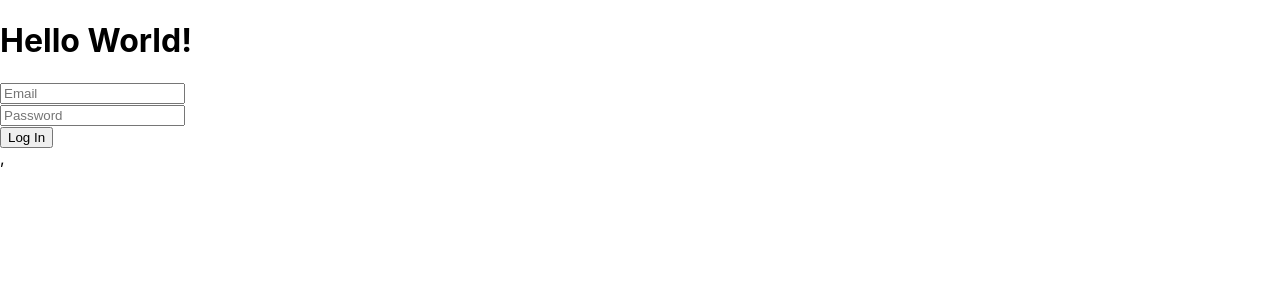
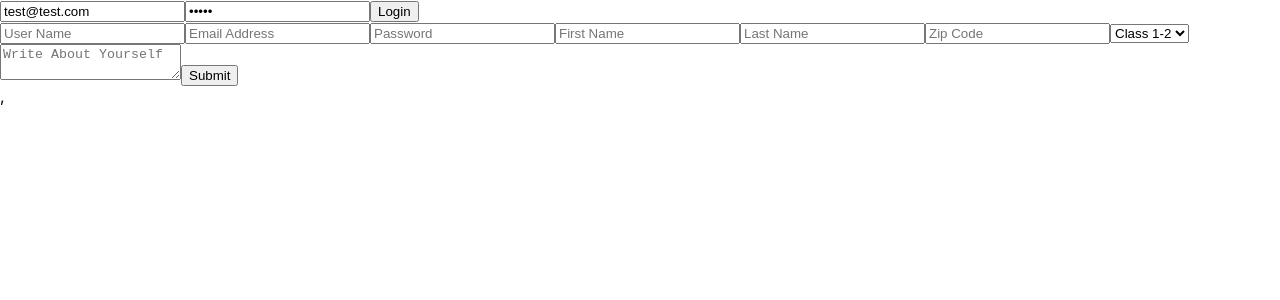
Before and after one commit to NolanCrenshaw/River-Runners, a React (Create React App) app in the folder client/: page /login in a window 1280 px wide. Shown: the top 300 px of the page. Built offline with nearby package versions, Linux system fonts and the light colour scheme; no server answers.

Commit message:
front end work end of day 8.5.20

```diff
--- a/client/src/App.js
+++ b/client/src/App.js
@@ -1,34 +1,62 @@
-import React, { Component } from 'react';
+import React from 'react';
 import { connect } from 'react-redux';
 import { BrowserRouter, Redirect, Route, Switch } from 'react-router-dom';
 
 import Login from './Login';
+import { actions, thunks } from './store/authentication';
 
 const PrivateRoute = ({ component: Component, ...rest }) => (
   <Route
     {...rest}
     render={(props) => (
-      rest.needLongin === true ? <Redirect to='/login' /> : <Component {...props} />)}
+      rest.needLogin === true ? <Redirect to='/login' /> : <Component {...props} />)}
   />
 );
 
-// class App extends React.Component {
-//   constructor(props) {
-//     super(props);
-//     this.state =
-//   }
-// }
+class App extends React.Component {
+    constructor(props) {
+        super(props);
+        this.state = {
+            loaded: false
+        };
+    }
 
+    async componentDidMount() {
+        this.setState({ loaded: true });
+        this.props.loadToken();
+    }
 
-function App() {
-  return (
-    <div>
-      <h1>Hello World!</h1>
-      <div>
-        <Login />
-      </div>
-    </div>
-  );
+    render() {
+        if (!this.state.loaded) {
+            return null;
+        }
+
+        return (
+            <BrowserRouter>
+                <Switch>
+                    <Route path='/login' component={Login} />
+                    <PrivateRoute
+                        path='/'
+                        exact={true}
+                        needLogin={this.props.needLogin}
+                        // component={UserHome}
+                    />
+                </Switch>
+            </BrowserRouter>
+        )
+    }
+};
+
+const mapStateToProps = state => {
+    return {
+        needLogin: !state.authentication.token
+    };
 }
 
-export default App;
+const mapDispatchToProps = dispatch => {
+    return {
+        loadToken: () => dispatch(thunks.loadToken())
+    };
+}
+
+export default connect(mapStateToProps, mapDispatchToProps)(App);
--- a/client/src/Login.js
+++ b/client/src/Login.js
@@ -1,46 +1,116 @@
-import React from 'react';
+import React, { Component } from 'react';
 import { connect } from 'react-redux';
-import { actions, thunks } from './store/authentication';
+import { Redirect } from 'react-router-dom';
+import { actions, thunks, tryLogin } from './store/authentication';
+import SignUp from './SignUp';
 
-const Login = props =>
-    <form onSubmit={props.tryLogin}>
-        <div>
-            <input
-                onChange={props.updateEmailValue}
-                value={props.email}
-                type="email"
-                placeholder="Email"
-                required
-            />
-        </div>
-        <div>
-            <input
-                onChange={props.updatePasswordValue}
-                value={props.password}
-                type="password"
-                placeholder="Password"
-                required
-            />
-        </div>
-        <div>
-            <button>Log In</button>
-        </div>
-    </form>
-;
+class LoginPanel extends Component {
+    constructor(props) {
+      super(props);
+      this.state = {
+        email: 'test@test.com',
+        password: 'admin',
+      };
+      this.handleSubmit = this.handleSubmit.bind(this);
+    }
+
+    async handleSubmit(e) {
+      e.preventDefault();
+      this.props.tryLogin(this.state.email, this.state.password);
+    }
+
+    updateEmail = e => {
+      this.setState({ email: e.target.value });
+    }
+
+    updatePassword = e => {
+      this.setState({ password: e.target.value });
+    }
+
+    render() {
+        if (this.props.token) {
+            return <Redirect to="/" />;
+        }
+        return (
+            <div className="loginScreen">
+                <main className="centered middled">
+                    <form onSubmit={this.handleSubmit}>
+                        <input type="text"
+                            placeholder="Email"
+                            value={this.state.email}
+                            onChange={this.updateEmail} />
+                        <input type="password"
+                            placeholder="Password"
+                            value={this.state.password}
+                            onChange={this.updatePassword} />
+                        <button type="submit">Login</button>
+                    </form>
+                </main>
+                <SignUp />
+            </div>
+      );
+    }
+}
+
 
 const mapStateToProps = state => {
     return {
-        email: state.authentication.email,
-        password: state.authentication.password
-    }
-}
+        token: state.authentication.token,
+    };
+};
 
 const mapDispatchToProps = dispatch => {
     return {
-        updateEmailValue: event => dispatch(actions.updateEmailValue(event.target.value)),
-        updatePasswordValue: event => dispatch(actions.updatePasswordValue(event.target.value)),
-        tryLogin: () => dispatch(thunks.tryLogin()),
+        tryLogin: (email, password) => dispatch(tryLogin(email, password))
     };
 };
 
-export default connect(mapStateToProps, mapDispatchToProps)(Login);
+export default connect(
+    mapStateToProps,
+    mapDispatchToProps
+)(
+    LoginPanel
+);
+
+// const Login = props =>
+//     <form onSubmit={props.tryLogin}>
+//         <div>
+//             <input
+//                 onChange={props.updateEmailValue}
+//                 value={props.email}
+//                 type="email"
+//                 placeholder="Email"
+//                 required
+//             />
+//         </div>
+//         <div>
+//             <input
+//                 onChange={props.updatePasswordValue}
+//                 value={props.password}
+//                 type="password"
+//                 placeholder="Password"
+//                 required
+//             />
+//         </div>
+//         <div>
+//             <button>Log In</button>
+//         </div>
+//     </form>
+// ;
+
+// const mapStateToProps = state => {
+//     return {
+//         email: state.authentication.email,
+//         password: state.authentication.password
+//     }
+// }
+
+// const mapDispatchToProps = dispatch => {
+//     return {
+//         updateEmailValue: event => dispatch(actions.updateEmailValue(event.target.value)),
+//         updatePasswordValue: event => dispatch(actions.updatePasswordValue(event.target.value)),
+//         tryLogin: () => dispatch(tryLogin()),
+//     };
+// };
+
+// export default connect(mapStateToProps, mapDispatchToProps)(Login);
--- /dev/null
+++ b/client/src/SignUp.js
@@ -0,0 +1,116 @@
+import React, { useState } from 'react';
+import { connect } from 'react-redux';
+import { createUser } from './store/user';
+
+// FIX THE HANDLE SUBMIT
+
+const SignUp = props => {
+    const [userName, setUserName] = useState('');
+    const [email, setEmail] = useState('');
+    const [password, setPassword] = useState('');
+    const [firstName, setFirstName] = useState('');
+    const [lastName, setLastName] = useState('');
+    const [zipCode, setZipCode] = useState('');
+    const [skillLevel, setSkillLevel] = useState('');
+    const [about, setAbout] = useState('');
+    // const [profilePicture, setProfilePicture] = useState({});
+    // const [spriteId, setSpriteId] = useState(null);
+
+    const updateUserName = e => setUserName(e.target.value);
+    const updateEmail = e => setEmail(e.target.value);
+    const updatePassword = e => setPassword(e.target.value);
+    const updateFirstName = e => setFirstName(e.target.value);
+    const updateLastName = e => setLastName(e.target.value);
+    const updateZipCode = e => setZipCode(e.target.value);
+    const updateSkillLevel = e => setSkillLevel(e.target.value);
+    const updateAbout = e => setAbout(e.target.value);
+
+    const handleSubmit = async (e) => {
+        e.preventDefault();
+        const payload = {
+            userName,
+            email,
+            password,
+            firstName,
+            lastName,
+            zipCode,
+            skillLevel,
+            about
+        }
+        return createUser(payload)
+    }
+
+    return (
+        <div>
+            <form onSubmit={handleSubmit}>
+                <input
+                    type="text"
+                    placeholder="User Name"
+                    value={props.userName}
+                    onChange={updateUserName}
+                    required
+                />
+                <input
+                    type="email"
+                    placeholder="Email Address"
+                    value={props.email}
+                    onChange={updateEmail}
+                    required
+                />
+                <input
+                    type="password"
+                    placeholder="Password"
+                    value={props.password}
+                    onChange={updatePassword}
+                    required
+                />
+                <input
+                    type="text"
+                    placeholder="First Name"
+                    value={props.firstName}
+                    onChange={updateFirstName}
+                    required
+                />
+                <input
+                    type="text"
+                    placeholder="Last Name"
+                    value={props.lastName}
+                    onChange={updateLastName}
+                />
+                <input
+                    type="integer"
+                    placeholder="Zip Code"
+                    value={props.zipCode}
+                    onChange={updateZipCode}
+                    required
+                />
+                <select name="skillSelect" onChange={updateSkillLevel}>
+                    <option value={2}>Class 1-2</option>
+                    <option value={3}>Class 3</option>
+                    <option value={4}>Class 4</option>
+                    <option value={5}>Class 5</option>
+                </select>
+                <textarea
+                    placeholder="Write About Yourself"
+                    value={props.about}
+                    onChange={updateAbout}
+                />
+                <button
+                    type="submit"
+                >Submit</button>
+            </form>
+        </div>
+    )
+};
+
+const mapStateToProps = state => {
+    return {};
+};
+
+const mapDispatchToProps = dispatch => {
+    return {
+        createUser: data => dispatch(createUser(data))
+    };
+};
+
+export default connect(mapStateToProps, mapDispatchToProps)(SignUp);
--- a/client/src/store/authentication.js
+++ b/client/src/store/authentication.js
@@ -1,5 +1,7 @@
 import { baseUrl } from '../config';
 
+const UPDATE_EMAIL_VALUE = 'riverRunners/authentication/UPDATE_EMAIL_VALUE';
+const UPDATE_PASSWORD_VALUE = 'riverRunners/authenication/UPDATE_PASSWORD_VALUE';
 const TOKEN_KEY = 'riverRunners/authentication/token';
 const SET_TOKEN = 'riverRunners/authentication/SET_TOKEN';
 const REMOVE_TOKEN = 'riverRunners/authentication/REMOVE_TOKEN';
@@ -9,37 +11,32 @@ const updatePasswordValue = value => ({ type: UPDATE_PASSWORD_VALUE, value });
 const setToken = token => ({ type: SET_TOKEN, token });
 const removeToken = () => ({ type: REMOVE_TOKEN });
 
-const loadToken = () => async dispatch => {
+export const loadToken = () => async dispatch => {
     const token = window.localStorage.getItem(TOKEN_KEY);
     if (token) {
         dispatch(setToken(token));
     }
 };
 
-const tryLogin = () => {
-    return async (dispatch, getState) => {
-        const { authentication: { email, password } } = getState();
+export const tryLogin = (email, password) => async dispatch => {
     const response = await fetch(`${baseUrl}/session`, {
         method: 'PUT',
         headers: { 'Content-Type': 'application/json' },
         body: JSON.stringify({ email, password }),
     });
-        try {
     if (response.status >= 200 && response.status < 400) {
         // needing to find way to set user to state
         const { token, user } = await response.json();
         window.localStorage.setItem(TOKEN_KEY, token);
         dispatch(setToken(token));
+    } else if (response.status === 401) {
+        console.log("Invalid Credientials")
     } else {
-                console.error('Bad Response');
-            }
-        } catch (e) {
-            console.error(e);
+        console.error('Bad Response', response.status);
     }
 };
-};
 
-const logout = () => async (dispatch, getState) => {
+export const logout = () => async (dispatch, getState) => {
     const { authentication: { token } } = getState();
     const response = await fetch(`${baseUrl}/session`, {
         method: 'DELETE',
@@ -62,12 +59,22 @@ export const actions = {
 
 export const thunks = {
     loadToken,
-    tryLogin,
-    logout,
 }
 
 export default function reducer(state = {}, action) {
     switch (action.type) {
+        case UPDATE_EMAIL_VALUE: {
+            return {
+                ...state,
+                email: action.value,
+            }
+        }
+        case UPDATE_PASSWORD_VALUE: {
+            return {
+                ...state,
+                password: action.value,
+            }
+        }
         case SET_TOKEN: {
             return {
                 ...state,
--- /dev/null
+++ b/client/src/store/user.js
@@ -0,0 +1,18 @@
+import { baseUrl } from '../config';
+
+export const handleSignUp = async (data) => {
+
+}
+
+export const createUser = (data) => async (dispatch, getState) => {
+    const response = await fetch(`${baseUrl}/user`, {
+        method: "POST",
+        headers: { 'Content-Type': 'application/json' },
+        body: JSON.stringify(data)
+    });
+    if (response.ok) {
+        console.log("Successfully Created User");
+    } else {
+        console.log("res failed!")
+    }
+}
```
Also changed, not shown: 2 other files (tests, documents, lock files or other folders). Lines whose indentation alone changed are shown as unchanged.
